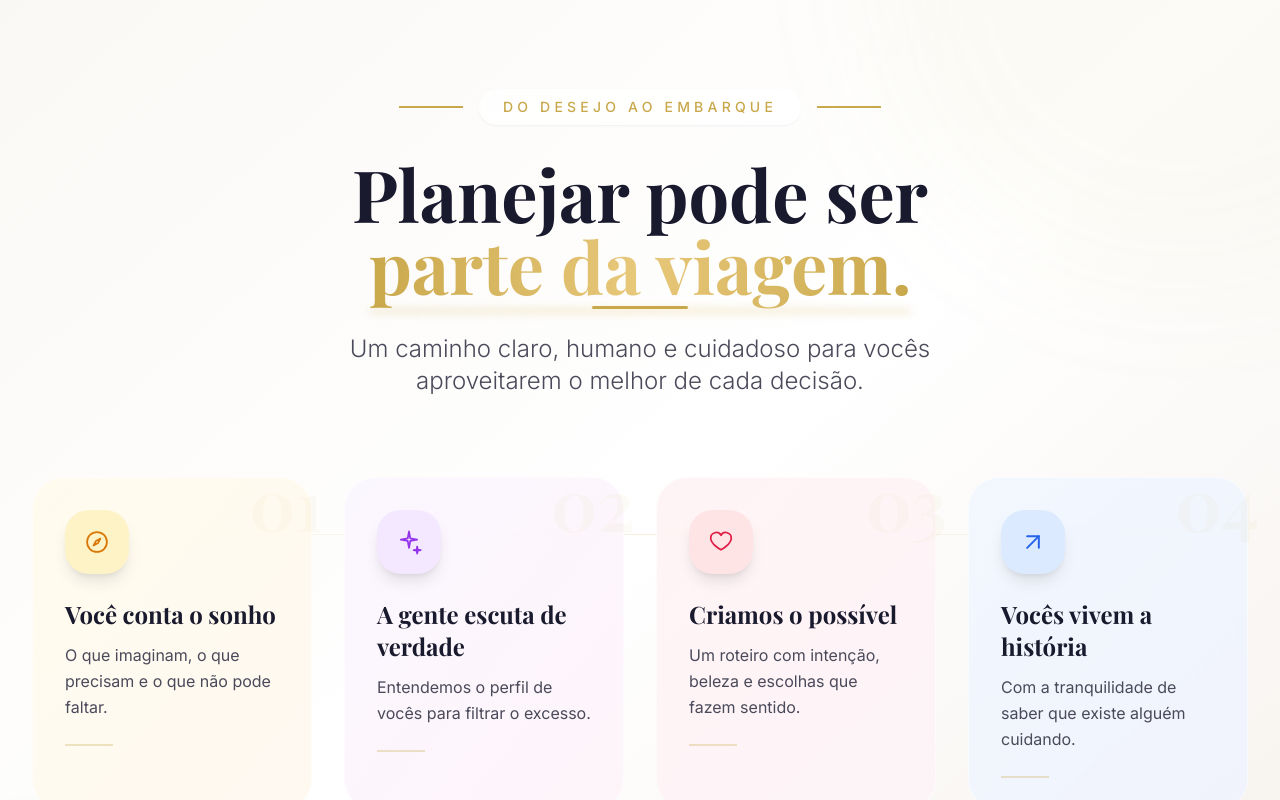
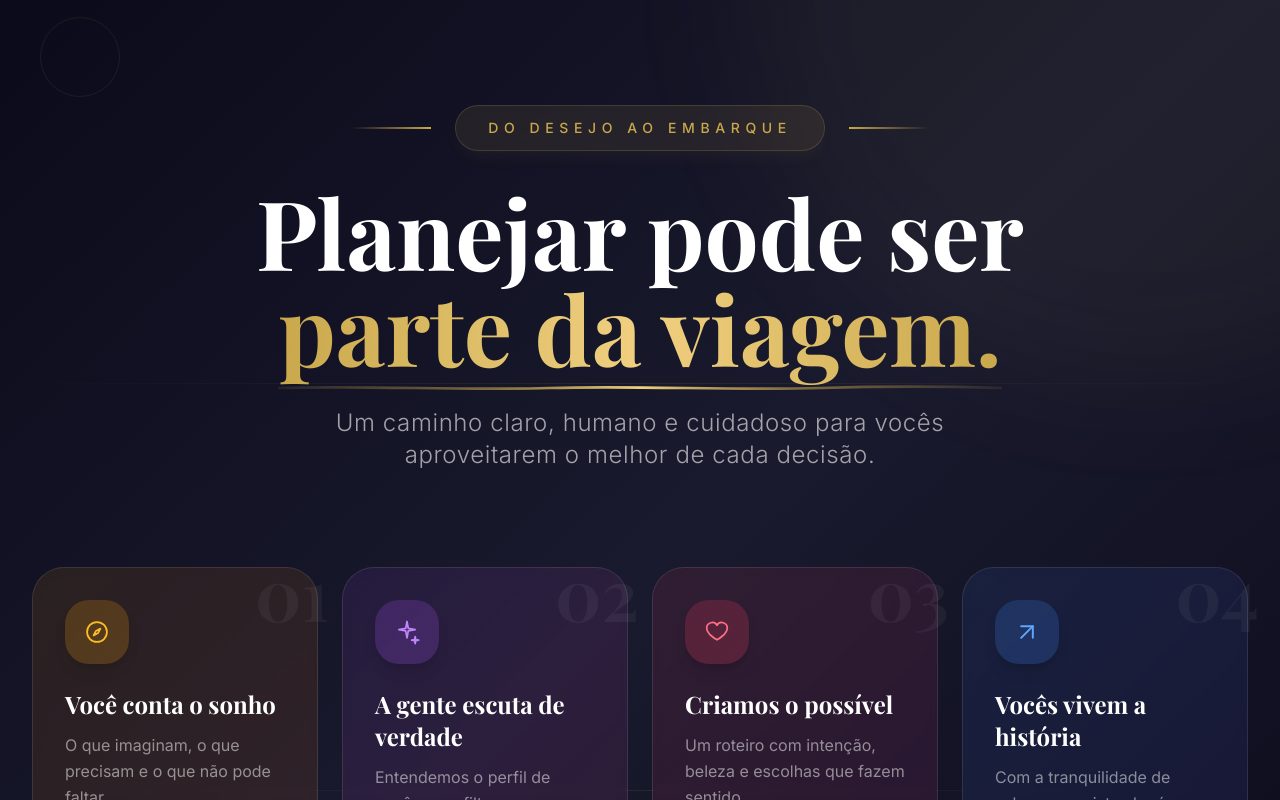
Before and after one commit to coepartiu-travel/sitecoepartiu, a Next.js app: page / in a window 1280 px wide. Shown: the part 3720-4520 px from the top of the page. Built offline with nearby package versions, Linux system fonts and the light colour scheme; a web font is replaced by a local one.

Commit message:
Update page.tsx

```diff
--- a/src/app/page.tsx
+++ b/src/app/page.tsx
@@ -399,97 +399,113 @@ export default function Home() {
         </section>
 
         {/* ============================================================
-            COMO FUNCIONA - ULTRA PREMIUM REFORMULADO
+            COMO FUNCIONA - INTERNACIONAL ULTRA PREMIUM
             ============================================================ */}
-        <section id="processo" className="py-28 relative overflow-hidden">
-          {/* Fundo com gradiente suave */}
-          <div className="absolute inset-0 bg-gradient-to-br from-[#faf8f5] via-white to-[#f5f0eb]" />
+        <section id="processo" className="py-32 relative overflow-hidden bg-[#0a0a1a]">
+          {/* Fundo com gradiente internacional */}
+          <div className="absolute inset-0">
+            <div className="absolute inset-0 bg-gradient-to-br from-[#0a0a1a] via-[#1a1a2e] to-[#0a0a1a]" />
+            <div className="absolute top-0 right-0 w-[800px] h-[800px] bg-[#c9a84c]/5 rounded-full blur-3xl -translate-y-1/2 translate-x-1/3" />
+            <div className="absolute bottom-0 left-0 w-[600px] h-[600px] bg-[#c9a84c]/5 rounded-full blur-3xl translate-y-1/2 -translate-x-1/3" />
 
-          {/* Elementos decorativos */}
-          <div className="absolute top-0 right-0 w-[600px] h-[600px] bg-[#c9a84c]/5 rounded-full blur-3xl -translate-y-1/2 translate-x-1/3" />
-          <div className="absolute bottom-0 left-0 w-[400px] h-[400px] bg-[#c9a84c]/5 rounded-full blur-3xl translate-y-1/2 -translate-x-1/3" />
+            {/* Linhas decorativas */}
+            <div className="absolute top-1/3 left-0 right-0 h-px bg-gradient-to-r from-transparent via-[#c9a84c]/10 to-transparent" />
+            <div className="absolute top-2/3 left-0 right-0 h-px bg-gradient-to-r from-transparent via-[#c9a84c]/10 to-transparent" />
 
-          <div className="absolute top-1/2 left-0 right-0 h-px bg-gradient-to-r from-transparent via-[#c9a84c]/20 to-transparent" />
+            {/* Elementos dourados decorativos */}
+            <div className="absolute top-10 left-10 w-20 h-20 border border-[#c9a84c]/10 rounded-full" />
+            <div className="absolute bottom-10 right-10 w-32 h-32 border border-[#c9a84c]/10 rounded-full" />
+          </div>
 
           <div className="container-custom relative z-10">
-            {/* CABEÇALHO - LEGÍVEL E PREMIUM */}
-            <div className="text-center max-w-3xl mx-auto mb-20 space-y-8">
-              <div className="flex items-center justify-center gap-4">
-                <span className="w-16 h-[2px] bg-[#c9a84c]" />
-                <span className="text-sm font-medium tracking-[0.3em] text-[#c9a84c] uppercase bg-white/80 backdrop-blur-sm px-6 py-2 rounded-full shadow-sm">
-                  Do desejo ao embarque
+            {/* CABEÇALHO */}
+            <div className="text-center max-w-4xl mx-auto mb-24 space-y-8">
+              <div className="flex items-center justify-center gap-6">
+                <div className="w-20 h-[2px] bg-gradient-to-r from-transparent to-[#c9a84c]" />
+                <span className="text-sm font-medium tracking-[0.4em] text-[#c9a84c] uppercase bg-[#c9a84c]/10 backdrop-blur-sm px-8 py-3 rounded-full border border-[#c9a84c]/20 shadow-lg shadow-[#c9a84c]/5">
+                  Do Desejo ao Embarque
                 </span>
-                <span className="w-16 h-[2px] bg-[#c9a84c]" />
+                <div className="w-20 h-[2px] bg-gradient-to-l from-transparent to-[#c9a84c]" />
               </div>
 
-              <h2 className="text-4xl md:text-6xl lg:text-7xl font-display font-bold text-[#1a1a2e] leading-[1.05]">
+              <h2 className="text-5xl md:text-7xl lg:text-8xl font-display font-bold text-white leading-[1.05]">
                 Planejar pode ser
                 <br />
                 <span className="relative inline-block">
-                  <span className="bg-gradient-to-r from-[#c9a84c] via-[#e8c87a] to-[#c9a84c] bg-clip-text text-transparent">
+                  <span className="bg-gradient-to-r from-[#c9a84c] via-[#f0d080] to-[#c9a84c] bg-clip-text text-transparent">
                     parte da viagem.
                   </span>
-                  <span className="absolute -bottom-3 left-0 w-full h-1 bg-gradient-to-r from-[#c9a84c]/30 via-[#e8c87a]/50 to-[#c9a84c]/30 rounded-full blur-sm" />
-                  <span className="absolute -bottom-2 left-1/2 -translate-x-1/2 w-24 h-[3px] bg-[#c9a84c] rounded-full" />
+                  <svg className="absolute -bottom-4 left-0 w-full" height="6" viewBox="0 0 800 6" fill="none">
+                    <path d="M0 3C100 0 200 6 300 3C400 0 500 6 600 3C700 0 800 3 800 3" stroke="url(#goldGradient)" strokeWidth="3" strokeLinecap="round"/>
+                    <defs>
+                      <linearGradient id="goldGradient" x1="0" y1="0" x2="1" y2="0">
+                        <stop offset="0%" stopColor="#c9a84c" stopOpacity="0.1"/>
+                        <stop offset="30%" stopColor="#c9a84c" stopOpacity="0.6"/>
+                        <stop offset="50%" stopColor="#f0d080" stopOpacity="1"/>
+                        <stop offset="70%" stopColor="#c9a84c" stopOpacity="0.6"/>
+                        <stop offset="100%" stopColor="#c9a84c" stopOpacity="0.1"/>
+                      </linearGradient>
+                    </defs>
+                  </svg>
                 </span>
               </h2>
 
-              <p className="text-xl md:text-2xl text-[#4a4a5a] max-w-2xl mx-auto font-light leading-relaxed">
+              <p className="text-xl md:text-2xl text-white/60 max-w-2xl mx-auto font-light leading-relaxed tracking-wide">
                 Um caminho claro, humano e cuidadoso para vocês aproveitarem o melhor de cada decisão.
               </p>
             </div>
 
-            {/* CARDS - PREMIUM E LEGÍVEIS */}
-            <div className="grid grid-cols-1 md:grid-cols-2 lg:grid-cols-4 gap-8">
+            {/* CARDS PREMIUM */}
+            <div className="grid grid-cols-1 md:grid-cols-2 lg:grid-cols-4 gap-6">
               {[
                 {
                   num: '01',
                   icon: Compass,
                   title: 'Você conta o sonho',
                   desc: 'O que imaginam, o que precisam e o que não pode faltar.',
-                  gradient: 'from-amber-50/80 to-orange-50/80',
-                  border: 'hover:border-amber-300/50',
-                  iconBg: 'bg-amber-100',
-                  iconColor: 'text-amber-600',
+                  gradient: 'from-amber-500/10 to-orange-500/10',
+                  border: 'hover:border-amber-400/50',
+                  iconBg: 'bg-amber-500/20',
+                  iconColor: 'text-amber-400',
                 },
                 {
                   num: '02',
                   icon: Sparkle,
                   title: 'A gente escuta de verdade',
                   desc: 'Entendemos o perfil de vocês para filtrar o excesso.',
-                  gradient: 'from-purple-50/80 to-pink-50/80',
-                  border: 'hover:border-purple-300/50',
-                  iconBg: 'bg-purple-100',
-                  iconColor: 'text-purple-600',
+                  gradient: 'from-purple-500/10 to-pink-500/10',
+                  border: 'hover:border-purple-400/50',
+                  iconBg: 'bg-purple-500/20',
+                  iconColor: 'text-purple-400',
                 },
                 {
                   num: '03',
                   icon: Heart,
                   title: 'Criamos o possível',
                   desc: 'Um roteiro com intenção, beleza e escolhas que fazem sentido.',
-                  gradient: 'from-rose-50/80 to-pink-50/80',
-                  border: 'hover:border-rose-300/50',
-                  iconBg: 'bg-rose-100',
-                  iconColor: 'text-rose-600',
+                  gradient: 'from-rose-500/10 to-pink-500/10',
+                  border: 'hover:border-rose-400/50',
+                  iconBg: 'bg-rose-500/20',
+                  iconColor: 'text-rose-400',
                 },
                 {
                   num: '04',
                   icon: ArrowUpRight,
                   title: 'Vocês vivem a história',
                   desc: 'Com a tranquilidade de saber que existe alguém cuidando.',
-                  gradient: 'from-blue-50/80 to-indigo-50/80',
-                  border: 'hover:border-blue-300/50',
-                  iconBg: 'bg-blue-100',
-                  iconColor: 'text-blue-600',
+                  gradient: 'from-blue-500/10 to-indigo-500/10',
+                  border: 'hover:border-blue-400/50',
+                  iconBg: 'bg-blue-500/20',
+                  iconColor: 'text-blue-400',
                 },
               ].map((step, i) => (
                 <div
                   key={i}
-                  className={`group relative bg-gradient-to-br ${step.gradient} backdrop-blur-sm p-8 rounded-3xl border border-white/50 ${step.border} transition-all duration-500 hover:shadow-2xl hover:-translate-y-3 hover:scale-[1.02]`}
+                  className={`group relative bg-gradient-to-br ${step.gradient} backdrop-blur-sm p-8 rounded-3xl border border-white/10 ${step.border} transition-all duration-500 hover:shadow-2xl hover:-translate-y-3 hover:scale-[1.02] hover:shadow-[#c9a84c]/10`}
                 >
                   <div className="absolute inset-0 rounded-3xl bg-gradient-to-br from-[#c9a84c]/0 via-[#c9a84c]/0 to-[#c9a84c]/5 opacity-0 group-hover:opacity-100 transition-opacity duration-500" />
 
-                  <div className="absolute -top-3 -right-3 text-7xl font-display font-bold text-[#c9a84c]/5 group-hover:text-[#c9a84c]/10 transition-all duration-500 group-hover:scale-110 group-hover:rotate-3">
+                  <div className="absolute -top-3 -right-3 text-7xl font-display font-bold text-white/5 group-hover:text-white/10 transition-all duration-500 group-hover:scale-110 group-hover:rotate-3">
                     {step.num}
                   </div>
 
@@ -498,11 +514,11 @@ export default function Home() {
                       <step.icon className="h-7 w-7" />
                     </div>
 
-                    <h3 className="text-2xl font-display font-bold text-[#1a1a2e] mb-3 group-hover:text-[#c9a84c] transition-colors duration-300">
+                    <h3 className="text-2xl font-display font-bold text-white mb-3 group-hover:text-[#c9a84c] transition-colors duration-300">
                       {step.title}
                     </h3>
 
-                    <p className="text-[#4a4a5a] text-base leading-relaxed">
+                    <p className="text-white/50 text-base leading-relaxed">
                       {step.desc}
                     </p>
 
@@ -512,7 +528,7 @@ export default function Home() {
               ))}
             </div>
 
-            {/* CONEXÃO ENTRE OS CARDS */}
+            {/* LINHA DE CONEXÃO */}
             <div className="hidden lg:block relative mt-8">
               <div className="absolute left-[12.5%] right-[12.5%] top-1/2 h-px bg-gradient-to-r from-[#c9a84c]/10 via-[#c9a84c]/30 to-[#c9a84c]/10" />
               {[0, 1, 2, 3].map((i) => (
@@ -524,7 +540,7 @@ export default function Home() {
               ))}
             </div>
 
-            {/* CTA ABAIXO DOS CARDS */}
+            {/* CTA */}
             <div className="mt-16 text-center">
               <a
                 href="#planejar"
@@ -533,7 +549,7 @@ export default function Home() {
                 <span className="text-lg">Quero começar minha jornada</span>
                 <ArrowRight className="h-5 w-5 group-hover:translate-x-2 transition-transform" />
               </a>
-              <p className="mt-4 text-sm text-[#4a4a5a] font-light">
+              <p className="mt-4 text-sm text-white/30 font-light">
                 Sem compromisso. Apenas uma conversa para entender o que vocês sonham.
               </p>
             </div>
@@ -673,52 +689,74 @@ export default function Home() {
         </section>
 
         {/* ============================================================
-            FORMULÁRIO
+            FORMULÁRIO - "COMEÇA COM UMA CONVERSA"
             ============================================================ */}
-        <section id="planejar" className="py-28 bg-gradient-to-br from-[#0a0a1a] via-[#1a1a2e] to-[#0a0a1a] text-white">
-          <div className="container-custom max-w-5xl">
+        <section id="planejar" className="py-32 relative overflow-hidden bg-[#0a0a1a]">
+          {/* Fundo premium */}
+          <div className="absolute inset-0">
+            <div className="absolute inset-0 bg-gradient-to-br from-[#0a0a1a] via-[#1a1a2e] to-[#0a0a1a]" />
+            <div className="absolute top-0 left-0 w-[600px] h-[600px] bg-[#c9a84c]/5 rounded-full blur-3xl -translate-y-1/2 -translate-x-1/3" />
+            <div className="absolute bottom-0 right-0 w-[600px] h-[600px] bg-[#c9a84c]/5 rounded-full blur-3xl translate-y-1/2 translate-x-1/3" />
+
+            {/* Linhas decorativas */}
+            <div className="absolute top-1/2 left-0 right-0 h-px bg-gradient-to-r from-transparent via-[#c9a84c]/10 to-transparent" />
+          </div>
+
+          <div className="container-custom max-w-5xl relative z-10">
             <div className="grid grid-cols-1 lg:grid-cols-2 gap-16 items-start">
+              {/* LADO ESQUERDO - CONTEÚDO */}
               <div className="space-y-8">
                 <div>
-                  <div className="flex items-center gap-3 mb-4">
-                    <span className="w-12 h-[2px] bg-[#c9a84c]" />
-                    <span className="text-sm font-medium tracking-[0.3em] text-[#c9a84c] uppercase">Começa com uma conversa</span>
+                  <div className="flex items-center gap-4 mb-6">
+                    <div className="w-16 h-[2px] bg-gradient-to-r from-transparent to-[#c9a84c]" />
+                    <span className="text-sm font-medium tracking-[0.4em] text-[#c9a84c] uppercase bg-[#c9a84c]/10 backdrop-blur-sm px-6 py-2 rounded-full border border-[#c9a84c]/20">
+                      Começa com uma conversa
+                    </span>
+                    <div className="w-16 h-[2px] bg-gradient-to-l from-transparent to-[#c9a84c]" />
                   </div>
-                  <h2 className="text-4xl md:text-5xl font-display font-bold leading-[1.1]">
+
+                  <h2 className="text-4xl md:text-5xl lg:text-6xl font-display font-bold text-white leading-[1.1]">
                     Qual viagem está <br />
-                    <span className="bg-gradient-to-r from-[#c9a84c] to-[#e8c87a] bg-clip-text text-transparent">na cabeça de vocês?</span>
+                    <span className="bg-gradient-to-r from-[#c9a84c] via-[#f0d080] to-[#c9a84c] bg-clip-text text-transparent">
+                      na cabeça de vocês?
+                    </span>
                   </h2>
                 </div>
-                <p className="text-lg text-white/60 font-light leading-relaxed">
+
+                <p className="text-xl text-white/60 font-light leading-relaxed">
                   Conte um pouco. A primeira ideia de roteiro nasce daqui, sem compromisso e sem respostas prontas.
                 </p>
-                <div className="space-y-3">
+
+                <div className="space-y-4">
                   <div className="flex items-center gap-4 text-white/70">
-                    <div className="w-6 h-6 rounded-full bg-[#c9a84c]/20 flex items-center justify-center text-[#c9a84c] text-xs font-bold">✓</div>
+                    <div className="w-7 h-7 rounded-full bg-[#c9a84c]/20 flex items-center justify-center text-[#c9a84c] text-xs font-bold border border-[#c9a84c]/20 flex-shrink-0">✓</div>
                     <span>Atendimento humano, sem pressão para decidir</span>
                   </div>
                   <div className="flex items-center gap-4 text-white/70">
-                    <div className="w-6 h-6 rounded-full bg-[#c9a84c]/20 flex items-center justify-center text-[#c9a84c] text-xs font-bold">✓</div>
+                    <div className="w-7 h-7 rounded-full bg-[#c9a84c]/20 flex items-center justify-center text-[#c9a84c] text-xs font-bold border border-[#c9a84c]/20 flex-shrink-0">✓</div>
                     <span>Um ponto de partida pensado para vocês</span>
                   </div>
                 </div>
 
-                <div className="flex items-center gap-4 bg-white/5 rounded-2xl p-4 border border-white/10">
+                {/* Selo de confiança */}
+                <div className="flex items-center gap-5 bg-white/5 rounded-2xl p-5 border border-white/10 backdrop-blur-sm">
                   <div className="flex -space-x-2">
-                    <div className="w-8 h-8 rounded-full bg-[#c9a84c]/20 flex items-center justify-center text-xs font-bold text-[#c9a84c]">A</div>
-                    <div className="w-8 h-8 rounded-full bg-[#c9a84c]/20 flex items-center justify-center text-xs font-bold text-[#c9a84c]">P</div>
-                    <div className="w-8 h-8 rounded-full bg-[#c9a84c]/20 flex items-center justify-center text-xs font-bold text-[#c9a84c]">+</div>
+                    <div className="w-9 h-9 rounded-full bg-[#c9a84c]/20 flex items-center justify-center text-xs font-bold text-[#c9a84c] border border-[#c9a84c]/30">A</div>
+                    <div className="w-9 h-9 rounded-full bg-[#c9a84c]/20 flex items-center justify-center text-xs font-bold text-[#c9a84c] border border-[#c9a84c]/30">P</div>
+                    <div className="w-9 h-9 rounded-full bg-[#c9a84c]/20 flex items-center justify-center text-xs font-bold text-[#c9a84c] border border-[#c9a84c]/30">+</div>
                   </div>
                   <div>
-                    <p className="text-sm text-white/80">500+ viajantes confiam na COÉ, PARTIU?</p>
+                    <p className="text-sm text-white/80 font-medium">500+ viajantes confiam na COÉ, PARTIU?</p>
+                    <p className="text-xs text-white/40">Experiências que transformam vidas</p>
                   </div>
                 </div>
               </div>
 
-              <div className="bg-white/5 backdrop-blur-xl p-10 rounded-3xl border border-white/10 shadow-2xl">
+              {/* LADO DIREITO - FORMULÁRIO */}
+              <div className="bg-white/5 backdrop-blur-xl p-10 rounded-3xl border border-white/10 shadow-2xl shadow-[#c9a84c]/5">
                 <form action="/api/leads" method="POST" className="space-y-6">
                   <div>
-                    <label className="block text-sm font-medium text-white/70 mb-2">Como podemos chamar você? *</label>
+                    <label className="block text-sm font-medium text-white/70 mb-2">Como podemos chamar você? <span className="text-[#c9a84c]">*</span></label>
                     <input
                       type="text"
                       name="name"
@@ -727,8 +765,9 @@ export default function Home() {
                       className="w-full px-5 py-4 bg-white/10 border border-white/10 rounded-2xl text-white placeholder:text-white/30 focus:outline-none focus:border-[#c9a84c] focus:ring-2 focus:ring-[#c9a84c]/20 transition-all duration-300"
                     />
                   </div>
+
                   <div>
-                    <label className="block text-sm font-medium text-white/70 mb-2">Qual experiência combina com o momento? *</label>
+                    <label className="block text-sm font-medium text-white/70 mb-2">Qual experiência combina com o momento? <span className="text-[#c9a84c]">*</span></label>
                     <select
                       name="tripType"
                       className="w-full px-5 py-4 bg-white/10 border border-white/10 rounded-2xl text-white placeholder:text-white/30 focus:outline-none focus:border-[#c9a84c] focus:ring-2 focus:ring-[#c9a84c]/20 transition-all duration-300 appearance-none"
@@ -740,8 +779,9 @@ export default function Home() {
                       <option value="outro" className="text-[#1a1a2e]">Ainda estou descobrindo</option>
                     </select>
                   </div>
+
                   <div>
-                    <label className="block text-sm font-medium text-white/70 mb-2">Para onde o coração está apontando? *</label>
+                    <label className="block text-sm font-medium text-white/70 mb-2">Para onde o coração está apontando? <span className="text-[#c9a84c]">*</span></label>
                     <input
                       type="text"
                       name="destination"
@@ -750,8 +790,9 @@ export default function Home() {
                       className="w-full px-5 py-4 bg-white/10 border border-white/10 rounded-2xl text-white placeholder:text-white/30 focus:outline-none focus:border-[#c9a84c] focus:ring-2 focus:ring-[#c9a84c]/20 transition-all duration-300"
                     />
                   </div>
+
                   <div>
-                    <label className="block text-sm font-medium text-white/70 mb-2">Seu melhor contato *</label>
+                    <label className="block text-sm font-medium text-white/70 mb-2">Seu melhor contato <span className="text-[#c9a84c]">*</span></label>
                     <input
                       type="email"
                       name="email"
@@ -765,11 +806,12 @@ export default function Home() {
 
                   <button
                     type="submit"
-                    className="w-full py-5 bg-gradient-to-r from-[#c9a84c] to-[#b8983e] hover:from-[#b8983e] hover:to-[#a08830] text-[#0a0a1a] font-semibold rounded-2xl transition-all duration-500 flex items-center justify-center gap-3 group shadow-xl shadow-[#c9a84c]/20 hover:shadow-[#c9a84c]/40"
+                    className="w-full py-5 bg-gradient-to-r from-[#c9a84c] to-[#b8983e] hover:from-[#b8983e] hover:to-[#a08830] text-[#0a0a1a] font-semibold rounded-2xl transition-all duration-500 flex items-center justify-center gap-3 group shadow-xl shadow-[#c9a84c]/20 hover:shadow-[#c9a84c]/40 hover:scale-[1.02]"
                   >
                     Quero receber uma ideia de roteiro
                     <ArrowUpRight className="h-5 w-5 group-hover:translate-x-1 group-hover:-translate-y-1 transition-transform" />
                   </button>
+
                   <p className="text-xs text-white/30 text-center">
                     Seus dados ficam seguros com a COÉ, PARTIU? e só serão usados para esta conversa.
                   </p>
```
